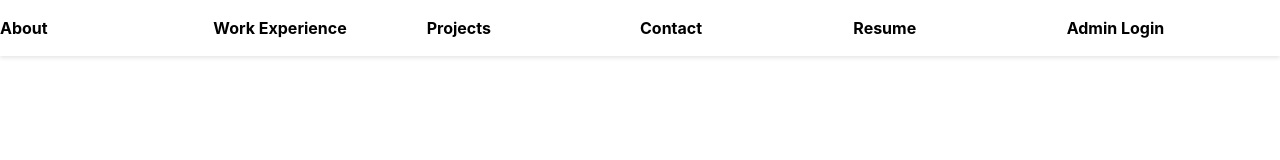
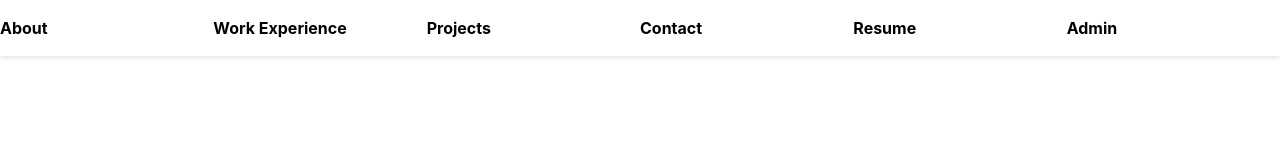
Before and after one commit to skadri342/react-app-portfolio, a React (Vite) app: page / in a window 1280 px wide. Shown: the top 160 px of the page. Built offline with nearby package versions, Linux system fonts and the light colour scheme; no server answers.

Commit message:
made admin button go directly to admin-panel page. if not logged in, will redirect to login page

```diff
--- a/src/pages/App.jsx
+++ b/src/pages/App.jsx
@@ -65,7 +65,7 @@
             <li><a href="#projects" onClick={(e) => smoothScroll(e, '#projects')}>Projects</a></li>
             <li><a href="#contact" onClick={(e) => smoothScroll(e, '#contact')}>Contact</a></li>
             <li><a href="#resume" onClick={(e) => smoothScroll(e, '#resume')}>Resume</a></li>
-            <li><Link to="/admin">Admin Login</Link></li>
+            <li><Link to="/admin-panel">Admin</Link></li>
           </ul>
         </nav>
       </header>
```
